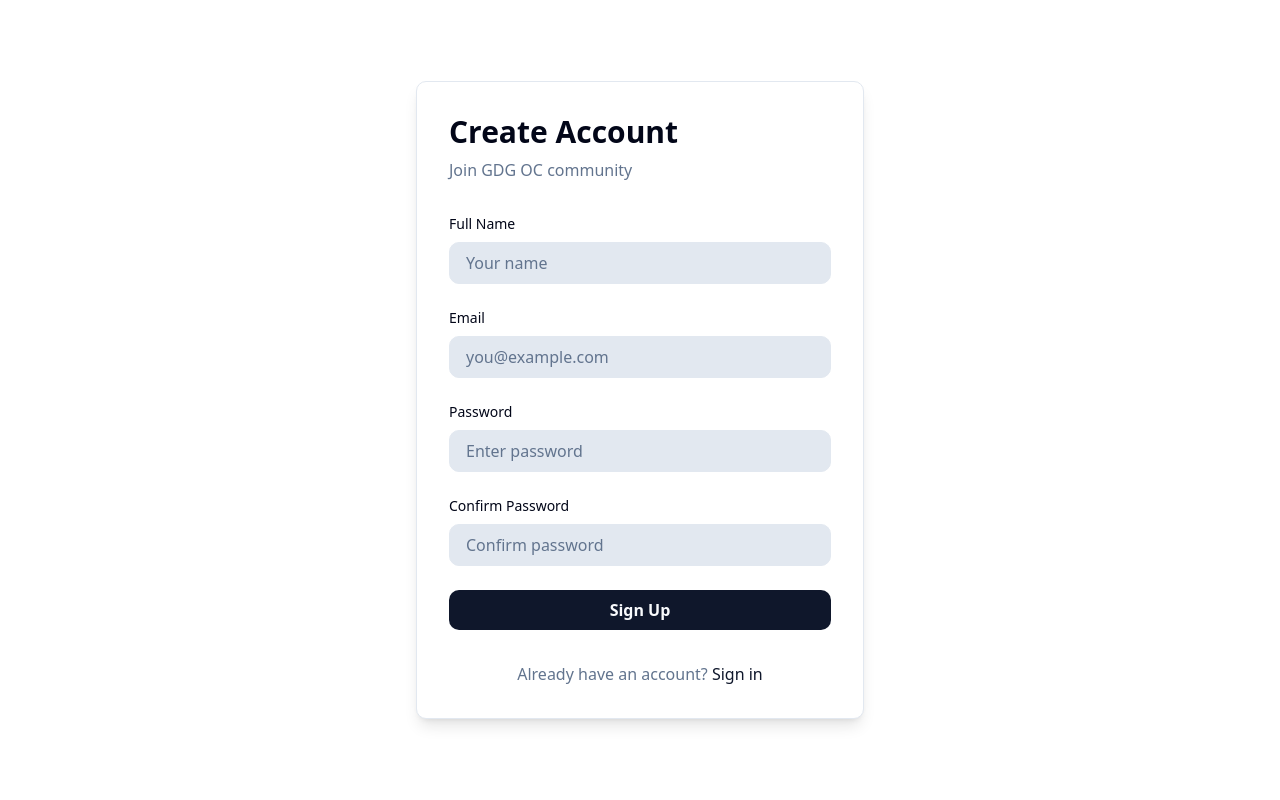
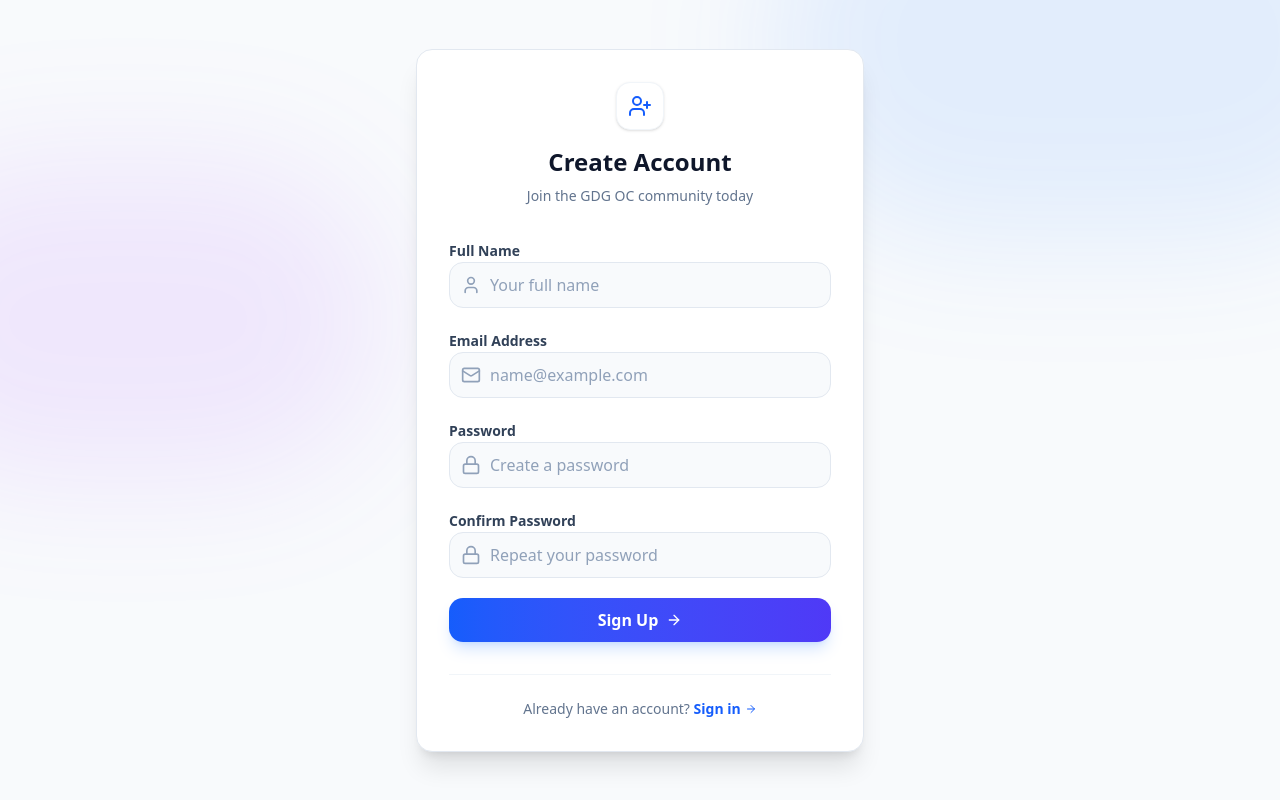
Before and after one commit to sepUnch/gus-frontend, a Next.js app: page /register in a window 1280 px wide. Built offline with nearby package versions, Linux system fonts and the light colour scheme; no server answers.

Commit message:
restyle login and register page

```diff
--- a/app/login/page.tsx
+++ b/app/login/page.tsx
@@ -1,11 +1,34 @@
 "use client"
 
 import type React from "react"
-
 import { useState } from "react"
 import { useRouter } from "next/navigation"
+import Link from "next/link" // Menggunakan Link Next.js untuk performa lebih baik
 import { useAuth } from "@/context/auth-context"
 import { authAPI } from "@/lib/api/auth"
+import { Mail, Lock, Loader2, AlertCircle, ArrowRight } from "lucide-react"
+
+// --- KOMPONEN LOGO GOOGLE ---
+const GoogleLogo = ({ className }: { className?: string }) => (
+  <svg viewBox="0 0 24 24" className={className} xmlns="http://www.w3.org/2000/svg">
+    <path
+      d="M22.56 12.25c0-.78-.07-1.53-.2-2.25H12v4.26h5.92c-.26 1.37-1.04 2.53-2.21 3.31v2.77h3.57c2.08-1.92 3.28-4.74 3.28-8.09z"
+      fill="#4285F4"
+    />
+    <path
+      d="M12 23c2.97 0 5.46-.98 7.28-2.66l-3.57-2.77c-.98.66-2.23 1.06-3.71 1.06-2.86 0-5.29-1.93-6.16-4.53H2.18v2.84C3.99 20.53 7.7 23 12 23z"
+      fill="#34A853"
+    />
+    <path
+      d="M5.84 14.09c-.22-.66-.35-1.36-.35-2.09s.13-1.43.35-2.09V7.07H2.18C1.43 8.55 1 10.22 1 12s.43 3.45 1.18 4.93l2.85-2.26.81-.58z"
+      fill="#FBBC05"
+    />
+    <path
+      d="M12 5.38c1.62 0 3.06.56 4.21 1.64l3.15-3.15C17.45 2.09 14.97 1 12 1 7.7 1 3.99 3.47 2.18 7.07l3.66 2.84c.87-2.6 3.3-4.53 6.16-4.53z"
+      fill="#EA4335"
+    />
+  </svg>
+);
 
 export default function LoginPage() {
   const [email, setEmail] = useState("")
@@ -21,77 +44,124 @@ export default function LoginPage() {
     setLoading(true)
 
     try {
-      // 1. Panggil API Login
       const response = await authAPI.login(email, password)
-
-      // 2. Ambil token & user dari response backend
-      // Pastikan struktur ini sesuai dengan response backend kamu
       const { token, user } = response.data.data
-
-      // 3. Panggil login context dengan token DAN user
       login(token, user)
-
+      router.push("/member")
     } catch (err: any) {
       console.error(err)
-      setError(err.response?.data?.message || "Login failed")
+      setError(err.response?.data?.message || "Invalid email or password")
     } finally {
       setLoading(false)
     }
   }
 
   return (
-    <div className="min-h-screen bg-background flex items-center justify-center px-4">
-      <div className="w-full max-w-md">
-        <div className="bg-card rounded-lg border border-border p-8 shadow-lg">
-          <h1 className="text-3xl font-bold text-foreground mb-2">Welcome Back</h1>
-          <p className="text-muted-foreground mb-8">Sign in to your GDG OC account</p>
+    <div className="min-h-screen bg-slate-50 dark:bg-slate-950 flex items-center justify-center p-4">
+      <div className="absolute inset-0 overflow-hidden pointer-events-none">
+         <div className="absolute -top-[20%] -left-[10%] w-[50%] h-[50%] rounded-full bg-blue-500/10 blur-3xl" />
+         <div className="absolute top-[20%] -right-[10%] w-[40%] h-[40%] rounded-full bg-purple-500/10 blur-3xl" />
+      </div>
 
-          <form onSubmit={handleSubmit} className="space-y-6">
-            <div>
-              <label className="block text-sm font-medium text-foreground mb-2">Email</label>
+      <div className="w-full max-w-md relative z-10">
+        <div className="bg-white dark:bg-slate-900 rounded-2xl border border-slate-200 dark:border-slate-800 shadow-xl p-8">
+
+          {/* Header Section */}
+          <div className="text-center mb-8 flex flex-col items-center">
+            {/* --- PENGGANTIAN LOGO GEMBOK DENGAN GOOGLE --- */}
+            <div className="inline-flex items-center justify-center w-12 h-12 rounded-xl bg-white dark:bg-slate-800 border border-slate-100 dark:border-slate-700 shadow-sm mb-4 p-2">
+              <GoogleLogo className="w-full h-full" />
+            </div>
+            <h1 className="text-2xl font-bold text-slate-900 dark:text-white">Welcome Back</h1>
+            <p className="text-slate-500 dark:text-slate-400 mt-2 text-sm">
+              Sign in to access your GDGOC dashboard
+            </p>
+          </div>
+
+          <form onSubmit={handleSubmit} className="space-y-5">
+            {/* Email Input */}
+            <div className="space-y-1.5">
+              <label className="text-sm font-semibold text-slate-700 dark:text-slate-300">
+                Email Address
+              </label>
+              <div className="relative">
+                <div className="absolute inset-y-0 left-0 pl-3 flex items-center pointer-events-none text-slate-400">
+                  <Mail className="h-5 w-5" />
+                </div>
                 <input
                   type="email"
                   value={email}
                   onChange={(e) => setEmail(e.target.value)}
                   required
-                className="w-full px-4 py-2 bg-input border border-border rounded-lg text-foreground placeholder-muted-foreground focus:outline-none focus:ring-2 focus:ring-primary"
-                placeholder="you@example.com"
+                  className="w-full pl-10 pr-4 py-2.5 bg-slate-50 dark:bg-slate-800 border border-slate-200 dark:border-slate-700 rounded-xl text-slate-900 dark:text-white placeholder-slate-400 focus:outline-none focus:ring-2 focus:ring-blue-500/20 focus:border-blue-500 transition-all duration-200"
+                  placeholder="name@example.com"
                 />
               </div>
+            </div>
 
-            <div>
-              <label className="block text-sm font-medium text-foreground mb-2">Password</label>
+            {/* Password Input */}
+            <div className="space-y-1.5">
+              <div className="flex items-center justify-between">
+                <label className="text-sm font-semibold text-slate-700 dark:text-slate-300">
+                  Password
+                </label>
+              </div>
+              <div className="relative">
+                <div className="absolute inset-y-0 left-0 pl-3 flex items-center pointer-events-none text-slate-400">
+                  <Lock className="h-5 w-5" />
+                </div>
                 <input
                   type="password"
                   value={password}
                   onChange={(e) => setPassword(e.target.value)}
                   required
-                className="w-full px-4 py-2 bg-input border border-border rounded-lg text-foreground placeholder-muted-foreground focus:outline-none focus:ring-2 focus:ring-primary"
+                  className="w-full pl-10 pr-4 py-2.5 bg-slate-50 dark:bg-slate-800 border border-slate-200 dark:border-slate-700 rounded-xl text-slate-900 dark:text-white placeholder-slate-400 focus:outline-none focus:ring-2 focus:ring-blue-500/20 focus:border-blue-500 transition-all duration-200"
                   placeholder="Enter your password"
                 />
               </div>
+            </div>
 
+            {/* Error Message */}
             {error && (
-              <div className="p-4 bg-red-50 border border-red-200 rounded-lg text-red-800 text-sm dark:bg-red-950 dark:border-red-800 dark:text-red-200">
-                {error}
+              <div className="p-4 bg-red-50 dark:bg-red-900/20 border border-red-200 dark:border-red-800 rounded-xl flex items-start gap-3 text-red-600 dark:text-red-400 text-sm animate-in fade-in slide-in-from-top-2">
+                <AlertCircle className="w-5 h-5 flex-shrink-0 mt-0.5" />
+                <span>{error}</span>
               </div>
             )}
 
+            {/* Submit Button */}
             <button
               type="submit"
               disabled={loading}
-              className="w-full bg-primary text-primary-foreground font-semibold py-2 rounded-lg hover:bg-primary/90 transition-colors disabled:opacity-50"
+              className="w-full bg-gradient-to-r from-blue-600 to-indigo-600 hover:from-blue-700 hover:to-indigo-700 text-white font-semibold py-2.5 rounded-xl shadow-lg shadow-blue-500/20 transition-all duration-200 active:scale-[0.98] disabled:opacity-70 disabled:cursor-not-allowed flex items-center justify-center gap-2"
             >
-              {loading ? "Signing in..." : "Sign In"}
+              {loading ? (
+                <>
+                  <Loader2 className="w-5 h-5 animate-spin" />
+                  <span>Signing in...</span>
+                </>
+              ) : (
+                <>
+                  <span>Sign In</span>
+                  <ArrowRight className="w-4 h-4" />
+                </>
+              )}
             </button>
           </form>
 
-          <p className="text-center text-muted-foreground mt-8">
-            Don't have an account?{" "}
-            <a href="/register" className="text-primary hover:underline font-medium">
-              Sign up
-            </a>
+          {/* Footer / Register Link */}
+          <div className="mt-8 pt-6 border-t border-slate-100 dark:border-slate-800 text-center">
+            <p className="text-slate-500 dark:text-slate-400 text-sm">
+              Don't have an account yet?{" "}
+              <Link
+                href="/register"
+                className="text-blue-600 dark:text-blue-400 hover:text-blue-700 font-semibold transition-colors inline-flex items-center gap-1 group"
+              >
+                Create an account
+                <ArrowRight className="w-3 h-3 transition-transform group-hover:translate-x-1" />
+              </Link>
             </p>
+          </div>
         </div>
       </div>
     </div>
--- a/app/register/page.tsx
+++ b/app/register/page.tsx
@@ -1,11 +1,20 @@
 "use client"
 
 import type React from "react"
-
 import { useState } from "react"
 import { useRouter } from "next/navigation"
+import Link from "next/link"
 import { useAuth } from "@/context/auth-context"
 import { authAPI } from "@/lib/api/auth"
+import {
+  User,
+  Mail,
+  Lock,
+  Loader2,
+  AlertCircle,
+  ArrowRight,
+  UserPlus
+} from "lucide-react"
 
 export default function RegisterPage() {
   const [name, setName] = useState("")
@@ -29,93 +38,166 @@ export default function RegisterPage() {
     setLoading(true)
 
     try {
-      const { data } = await authAPI.register(email, password, name)
-      login(data.token, data.user)
+      // Sesuaikan pemanggilan ini dengan struktur return API Anda
+      const response = await authAPI.register(email, password, name)
+      // Asumsi response structure sama dengan login: response.data.data -> { token, user }
+      const { token, user } = response.data.data
+
+      login(token, user)
       router.push("/member")
     } catch (err: any) {
-      setError(err.response?.data?.message || "Registration failed")
+      console.error(err)
+      setError(err.response?.data?.message || "Registration failed. Please try again.")
     } finally {
       setLoading(false)
     }
   }
 
   return (
-    <div className="min-h-screen bg-background flex items-center justify-center px-4">
-      <div className="w-full max-w-md">
-        <div className="bg-card rounded-lg border border-border p-8 shadow-lg">
-          <h1 className="text-3xl font-bold text-foreground mb-2">Create Account</h1>
-          <p className="text-muted-foreground mb-8">Join GDG OC community</p>
+    <div className="min-h-screen bg-slate-50 dark:bg-slate-950 flex items-center justify-center p-4">
+      {/* Background Decoration */}
+      <div className="absolute inset-0 overflow-hidden pointer-events-none">
+         <div className="absolute -top-[20%] -right-[10%] w-[50%] h-[50%] rounded-full bg-blue-500/10 blur-3xl" />
+         <div className="absolute top-[20%] -left-[10%] w-[40%] h-[40%] rounded-full bg-purple-500/10 blur-3xl" />
+      </div>
 
-          <form onSubmit={handleSubmit} className="space-y-6">
-            <div>
-              <label className="block text-sm font-medium text-foreground mb-2">Full Name</label>
+      <div className="w-full max-w-md relative z-10">
+        <div className="bg-white dark:bg-slate-900 rounded-2xl border border-slate-200 dark:border-slate-800 shadow-xl p-8">
+
+          {/* Header Section */}
+          <div className="text-center mb-8 flex flex-col items-center">
+            <div className="inline-flex items-center justify-center w-12 h-12 rounded-xl bg-white dark:bg-slate-800 border border-slate-100 dark:border-slate-700 shadow-sm mb-4 text-blue-600 dark:text-blue-400">
+              <UserPlus className="w-6 h-6" />
+            </div>
+            <h1 className="text-2xl font-bold text-slate-900 dark:text-white">Create Account</h1>
+            <p className="text-slate-500 dark:text-slate-400 mt-2 text-sm">
+              Join the GDG OC community today
+            </p>
+          </div>
+
+          <form onSubmit={handleSubmit} className="space-y-5">
+
+            {/* Full Name Input */}
+            <div className="space-y-1.5">
+              <label className="text-sm font-semibold text-slate-700 dark:text-slate-300">
+                Full Name
+              </label>
+              <div className="relative">
+                <div className="absolute inset-y-0 left-0 pl-3 flex items-center pointer-events-none text-slate-400">
+                  <User className="h-5 w-5" />
+                </div>
                 <input
                   type="text"
                   value={name}
                   onChange={(e) => setName(e.target.value)}
                   required
-                className="w-full px-4 py-2 bg-input border border-border rounded-lg text-foreground placeholder-muted-foreground focus:outline-none focus:ring-2 focus:ring-primary"
-                placeholder="Your name"
+                  className="w-full pl-10 pr-4 py-2.5 bg-slate-50 dark:bg-slate-800 border border-slate-200 dark:border-slate-700 rounded-xl text-slate-900 dark:text-white placeholder-slate-400 focus:outline-none focus:ring-2 focus:ring-blue-500/20 focus:border-blue-500 transition-all duration-200"
+                  placeholder="Your full name"
                 />
               </div>
+            </div>
 
-            <div>
-              <label className="block text-sm font-medium text-foreground mb-2">Email</label>
+            {/* Email Input */}
+            <div className="space-y-1.5">
+              <label className="text-sm font-semibold text-slate-700 dark:text-slate-300">
+                Email Address
+              </label>
+              <div className="relative">
+                <div className="absolute inset-y-0 left-0 pl-3 flex items-center pointer-events-none text-slate-400">
+                  <Mail className="h-5 w-5" />
+                </div>
                 <input
                   type="email"
                   value={email}
                   onChange={(e) => setEmail(e.target.value)}
                   required
-                className="w-full px-4 py-2 bg-input border border-border rounded-lg text-foreground placeholder-muted-foreground focus:outline-none focus:ring-2 focus:ring-primary"
-                placeholder="you@example.com"
+                  className="w-full pl-10 pr-4 py-2.5 bg-slate-50 dark:bg-slate-800 border border-slate-200 dark:border-slate-700 rounded-xl text-slate-900 dark:text-white placeholder-slate-400 focus:outline-none focus:ring-2 focus:ring-blue-500/20 focus:border-blue-500 transition-all duration-200"
+                  placeholder="name@example.com"
                 />
               </div>
+            </div>
 
-            <div>
-              <label className="block text-sm font-medium text-foreground mb-2">Password</label>
+            {/* Password Input */}
+            <div className="space-y-1.5">
+              <label className="text-sm font-semibold text-slate-700 dark:text-slate-300">
+                Password
+              </label>
+              <div className="relative">
+                <div className="absolute inset-y-0 left-0 pl-3 flex items-center pointer-events-none text-slate-400">
+                  <Lock className="h-5 w-5" />
+                </div>
                 <input
                   type="password"
                   value={password}
                   onChange={(e) => setPassword(e.target.value)}
                   required
-                className="w-full px-4 py-2 bg-input border border-border rounded-lg text-foreground placeholder-muted-foreground focus:outline-none focus:ring-2 focus:ring-primary"
-                placeholder="Enter password"
+                  className="w-full pl-10 pr-4 py-2.5 bg-slate-50 dark:bg-slate-800 border border-slate-200 dark:border-slate-700 rounded-xl text-slate-900 dark:text-white placeholder-slate-400 focus:outline-none focus:ring-2 focus:ring-blue-500/20 focus:border-blue-500 transition-all duration-200"
+                  placeholder="Create a password"
                 />
               </div>
+            </div>
 
-            <div>
-              <label className="block text-sm font-medium text-foreground mb-2">Confirm Password</label>
+            {/* Confirm Password Input */}
+            <div className="space-y-1.5">
+              <label className="text-sm font-semibold text-slate-700 dark:text-slate-300">
+                Confirm Password
+              </label>
+              <div className="relative">
+                <div className="absolute inset-y-0 left-0 pl-3 flex items-center pointer-events-none text-slate-400">
+                  <Lock className="h-5 w-5" />
+                </div>
                 <input
                   type="password"
                   value={confirmPassword}
                   onChange={(e) => setConfirmPassword(e.target.value)}
                   required
-                className="w-full px-4 py-2 bg-input border border-border rounded-lg text-foreground placeholder-muted-foreground focus:outline-none focus:ring-2 focus:ring-primary"
-                placeholder="Confirm password"
+                  className="w-full pl-10 pr-4 py-2.5 bg-slate-50 dark:bg-slate-800 border border-slate-200 dark:border-slate-700 rounded-xl text-slate-900 dark:text-white placeholder-slate-400 focus:outline-none focus:ring-2 focus:ring-blue-500/20 focus:border-blue-500 transition-all duration-200"
+                  placeholder="Repeat your password"
                 />
               </div>
+            </div>
 
+            {/* Error Message */}
             {error && (
-              <div className="p-4 bg-red-50 border border-red-200 rounded-lg text-red-800 text-sm dark:bg-red-950 dark:border-red-800 dark:text-red-200">
-                {error}
+              <div className="p-4 bg-red-50 dark:bg-red-900/20 border border-red-200 dark:border-red-800 rounded-xl flex items-start gap-3 text-red-600 dark:text-red-400 text-sm animate-in fade-in slide-in-from-top-2">
+                <AlertCircle className="w-5 h-5 flex-shrink-0 mt-0.5" />
+                <span>{error}</span>
               </div>
             )}
 
+            {/* Submit Button */}
             <button
               type="submit"
               disabled={loading}
-              className="w-full bg-primary text-primary-foreground font-semibold py-2 rounded-lg hover:bg-primary/90 transition-colors disabled:opacity-50"
+              className="w-full bg-gradient-to-r from-blue-600 to-indigo-600 hover:from-blue-700 hover:to-indigo-700 text-white font-semibold py-2.5 rounded-xl shadow-lg shadow-blue-500/20 transition-all duration-200 active:scale-[0.98] disabled:opacity-70 disabled:cursor-not-allowed flex items-center justify-center gap-2"
             >
-              {loading ? "Creating Account..." : "Sign Up"}
+              {loading ? (
+                <>
+                  <Loader2 className="w-5 h-5 animate-spin" />
+                  <span>Creating Account...</span>
+                </>
+              ) : (
+                <>
+                  <span>Sign Up</span>
+                  <ArrowRight className="w-4 h-4" />
+                </>
+              )}
             </button>
           </form>
 
-          <p className="text-center text-muted-foreground mt-8">
+          {/* Footer / Login Link */}
+          <div className="mt-8 pt-6 border-t border-slate-100 dark:border-slate-800 text-center">
+            <p className="text-slate-500 dark:text-slate-400 text-sm">
               Already have an account?{" "}
-            <a href="/login" className="text-primary hover:underline font-medium">
+              <Link
+                href="/login"
+                className="text-blue-600 dark:text-blue-400 hover:text-blue-700 font-semibold transition-colors inline-flex items-center gap-1 group"
+              >
                 Sign in
-            </a>
+                <ArrowRight className="w-3 h-3 transition-transform group-hover:translate-x-1" />
+              </Link>
             </p>
+          </div>
         </div>
       </div>
     </div>
```
Lines whose indentation alone changed are shown as unchanged.
